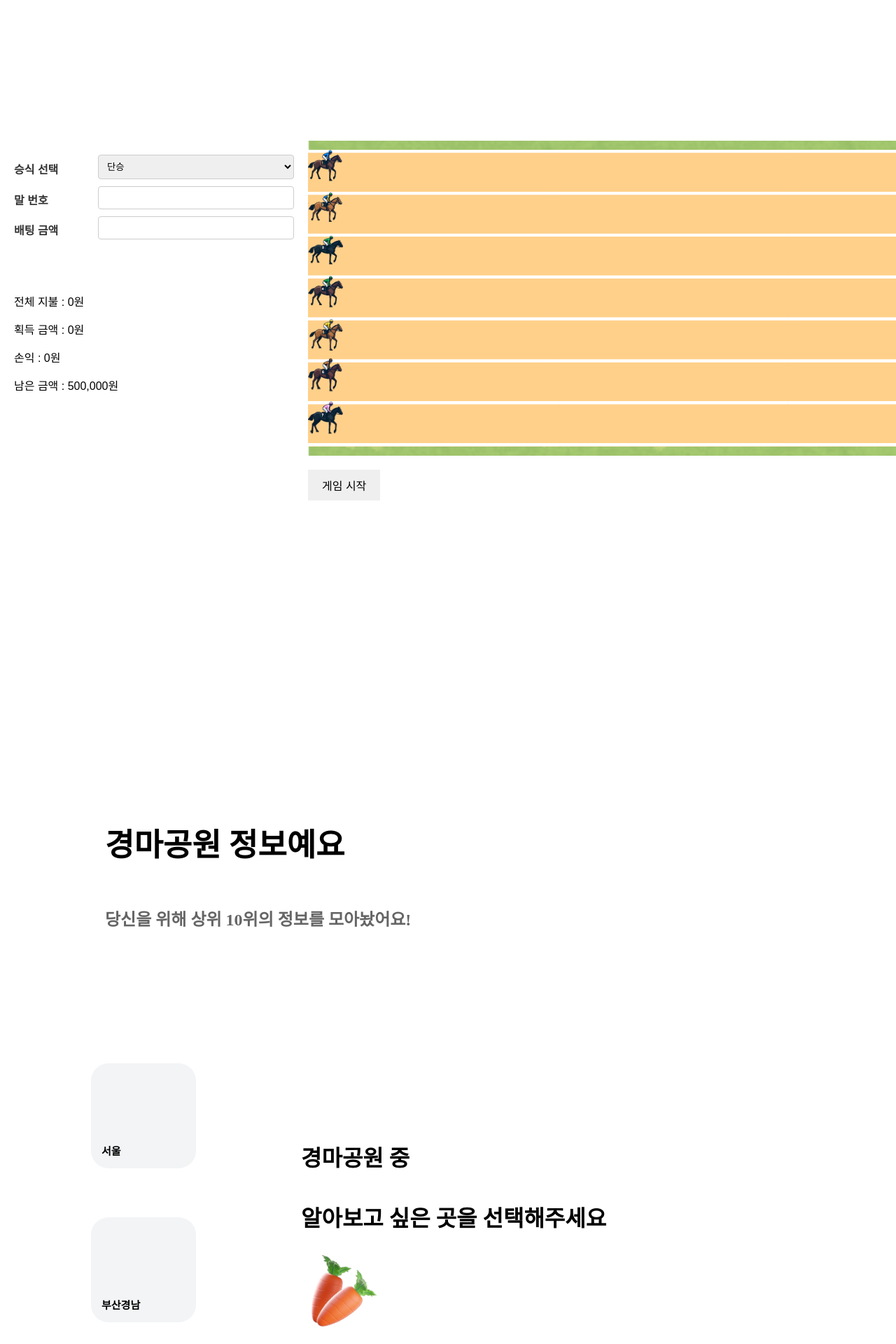
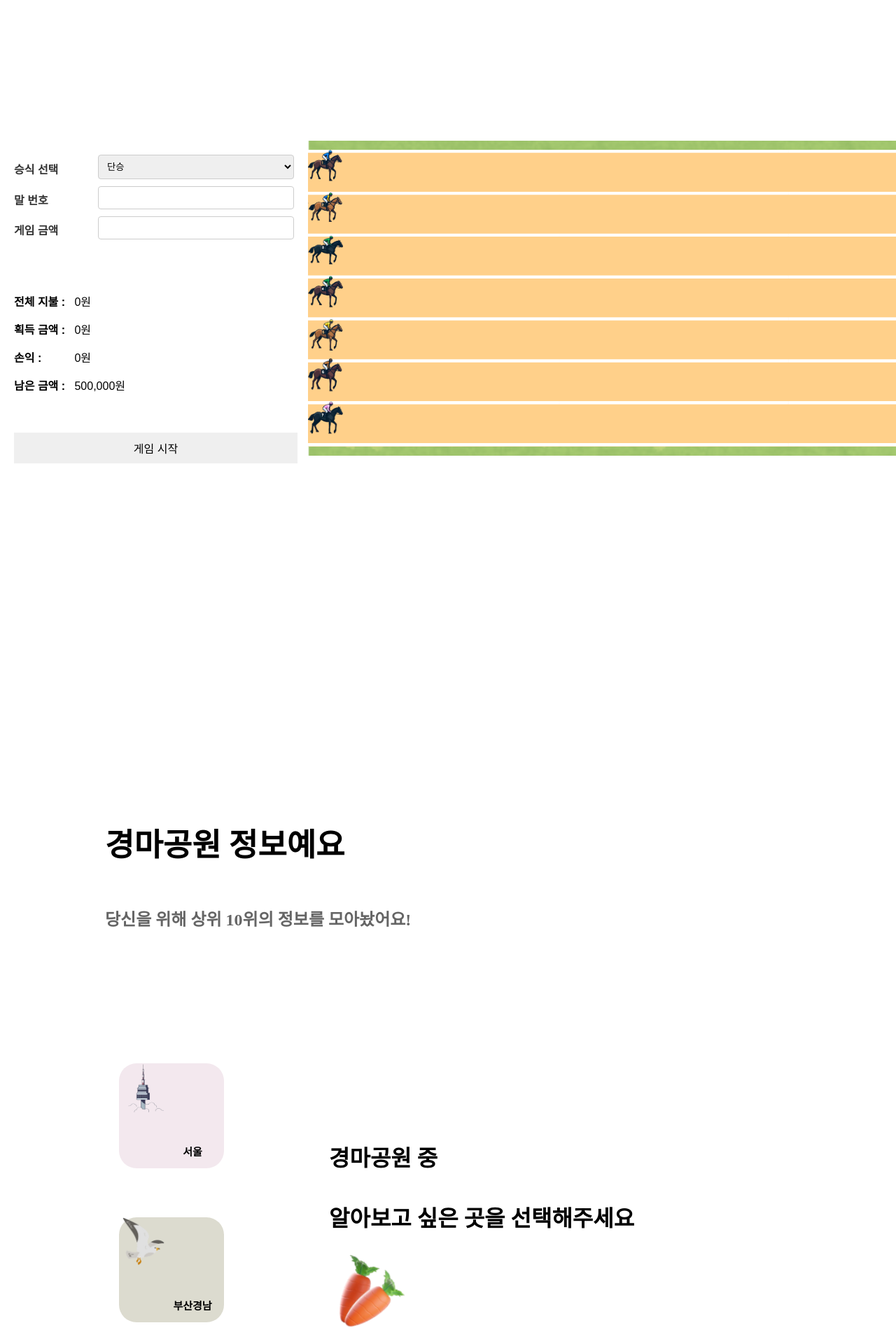
Before and after one commit to KDG7/project_-, a FastAPI app: page / in a window 1280 px wide; the page is wider, and only the part inside the window is pictured. Shown: the part 4080-6000 px from the top of that part at 70% size. Run offline with FastAPI, Linux system fonts and the light colour scheme.

Commit message:
maybeTheFinal

```diff
--- a/static/css/footer.css
+++ b/static/css/footer.css
@@ -1,4 +1,25 @@
 /*------footer css------*/
+.footer_up{
+    height: 300px;
+    width: inherit;
+    display: flex;
+    align-items: center;
+}
+.footer_logo_box{
+    display: flex;
+    flex-direction: row;
+    margin-left: 100px;
+}
+.footer_logo>img{
+    height: 40px;
+    width: 40px;
+}
+.footer_logo_info{
+    font-weight: 600;
+    font-size: 30px;
+    margin-left: 7px;
+}
+
 footer .footer_ul{
     list-style-type: none;
     display: flex;
@@ -14,7 +35,7 @@ footer .footer_ul{
 .footer_list_width2{
 }
 .footer_list h5{
-    font-size: 15px;
+    font-size: 17px;
 }
 .footer_span_list{
     display: flex;
--- a/static/css/main.css
+++ b/static/css/main.css
@@ -38,7 +38,7 @@ article{
 }
 
 footer{
-    padding: 200px 30px;
+    padding: 0px 30px 300px 30px;
     height: auto;
     background-color: #f4f4f4;
 }
@@ -326,22 +326,35 @@ footer{
 .intro_text_box{
     width: 150px;
     height: 150px;
-    margin: 70px 0px 0px 130px;
-    background-color: #f2f4f6;
+    margin: 70px 0px 0px 170px;
     border-radius: 25px;
     border: 0px solid white;
     display: flex;
-    align-items: end;
-    justify-content: left;
+    flex-direction: column;
     cursor: pointer;
 }
+.text_box_seoul{
+    background-color: #F3E8EE;
+}
+.text_box_busan{
+    background-color: #DCDBCF;
+}
+.text_box_jeju{
+    background-color: #BACDB0;
+}
+.text_box_img{
+    height: 70px;
+    width: 70px;
+}
+
 .intro_text{
     text-align: center;
     font-size: 15px;
-    margin: 15px 15px;
+    margin: 45px 0px 0 60px;
     font-weight: 600;
 }
 .intro_text_box:hover{
+    opacity: 70%;
     box-shadow: 0.7px 0.7px 0.7px 0.7px #e4e4e5;
 }
 .intro_select_img_box{
@@ -494,7 +507,7 @@ footer{
 }
 
 .title_r2{
-    margin: 100px 400px 240px 0px;
+    margin: 100px 240px 240px 0px;
 }
 
 .care_service_title2{
@@ -652,4 +665,5 @@ footer{
 
 .care_service_ho:hover{
     transform: scale(1.04);
+    background-color: #E4E4E4;
 }
--- a/static/css/race.css
+++ b/static/css/race.css
@@ -15,7 +15,7 @@
     border: none;
     background-color: #F2f4f6;
     opacity: 80%;
-    top: -512px;
+    top: -471px;
     left: 0.3px;
     display: none;
 }
@@ -24,6 +24,20 @@
     align-items: center;
     justify-content: center;
     height: 433px;
+}
+.race_game_over_text{
+    text-align: center;
+}
+.race_game_over_text>h3{
+    font-size: 30px;
+}
+.race_game_over_text>p{
+    font-size: 18px;
+    font-weight: bold;
+}
+.race_game_over_text>p>span{
+    font-size: 18px;
+    font-weight: 500;
 }
 
 .game-container {
@@ -77,6 +91,8 @@
     font-size: 16px;
     cursor: pointer;
     border: none;
+    width: 405px;
+    margin-top: 40px;
 }
 
 #startButton:hover {
--- a/static/css/scroll.css
+++ b/static/css/scroll.css
@@ -78,3 +78,11 @@
     font-weight: 600;
     margin-top: 400px;
 }
+.service_info_logo_box{
+    margin-top: 350px;
+    margin-left: 50px;
+}
+.service_info_logo{
+    height: 200px;
+    width: 200px;
+}
--- a/static/css/slide.css
+++ b/static/css/slide.css
@@ -20,13 +20,15 @@
   }
 
   .item1{
-  flex-direction: column;
+    flex-direction: column;
   }
-
   .item2{
     flex-direction: column;
   }
   .item3{
+    flex-direction: column;
+  }
+  .item4{
     flex-direction: column;
   }
 
--- a/static/css/temp.css
+++ b/static/css/temp.css
@@ -47,3 +47,8 @@
     font-size: 13px;
     color: red;
 }
+.betResults_text{
+    font-weight: bold;
+    display: inline-block;
+    width: 82px;
+}
--- a/templates/footer.html
+++ b/templates/footer.html
@@ -1,3 +1,13 @@
+<div class="footer_up">
+    <div class="footer_logo_box">
+        <div class="footer_logo">
+            <img src="{{ url_for('static', path='img/MLogo.png') }}">
+        </div>
+        <div class="footer_logo_info">
+            Marlearn
+        </div>
+    </div>
+</div>
 <ul class="footer_ul">
     <li class="footer_list footer_list_width1">
         <h5>서비스 바로가기</h5>
@@ -11,7 +21,7 @@
     <li class="footer_list footer_list_width2">
         <h5>문의</h5>
         <div class="footer_span_list">
-            <span>전화 : 1234-5678 (24시간  연중 무휴)</span>
+            <span>전화 : 010-2113-4223 (24시간  연중 무휴)</span>
         </div>
     </li>
 </ul>
--- a/templates/header.html
+++ b/templates/header.html
@@ -4,7 +4,7 @@
             Marlearn
         </div>
         <div class="main_logo">
-            <img src="{{ url_for('static', path='img/logo.png') }}">
+            <img src="{{ url_for('static', path='img/MLogo.png') }}">
         </div>
 
         <div class="header_content_list">
--- a/templates/mainH.html
+++ b/templates/mainH.html
@@ -26,7 +26,7 @@
                 <img class="main_img"src="{{ url_for('static', path='img/main_img.png') }}" alt="main">
             </div>
             <div class="title_q">
-                <div><h2>한국 경마의 모든 것!</h2></div>
+                <div><h2>한국 경마 알아보기!</h2></div>
                 <h5></h5>
             </div>
             <div class="bla_box">
@@ -96,7 +96,7 @@
                         <h2 class="service_race_up_text2">연습해봐요</h2>
                     </div>
                     <div class="service_race_up">
-                        <div class="service_race_left">
+                        <div class="service_race_left motion_l">
                             {% include 'temp.html' %}
 
                         </div>
@@ -118,20 +118,29 @@
                 <h2 class="intro_title_sub">당신을 위해 상위 10위의 정보를 모아놨어요!</h2>
                 <div class="intro_list_block">
                     <div class="intro_text_list motion_l">
-                        <div class="intro_text_box_box">
-                            <div id="seoul" class="intro_text_box" onclick="showContent('A')"><span class="intro_text">서울</span></div>
+                        <div id="seoul" class="intro_text_box_box">
+                            <div class="intro_text_box text_box_seoul" onclick="showContent('A')">
+                                <img class="text_box_img" src="{{ url_for('static', path='img/seoulLogo.png') }}" alt="seoul">
+                                <span class="intro_text">서울</span>
+                            </div>
                             <span class="intro_select_img_box" id="intro_img1" style="visibility: hidden;">
                                 <img class="intro_select_img" src="{{ url_for('static', path='img/carrot.png') }}" alt="carrot">
                             </span>
                         </div>
                         <div id="busan" class="intro_text_box_box">
-                            <div class="intro_text_box" onclick="showContent('B')"><span class="intro_text">부산경남</span></div>
+                            <div class="intro_text_box text_box_busan" onclick="showContent('B')">
+                                <img class="text_box_img" src="{{ url_for('static', path='img/busanLogo.png') }}" alt="busan">
+                                <span class="intro_text">부산경남</span>
+                            </div>
                             <span class="intro_select_img_box" id="intro_img2" style="visibility: hidden;">
                                 <img class="intro_select_img"src="{{ url_for('static', path='img/carrot.png') }}" alt="carrot">
                             </span>
                         </div>
                         <div id="jeju" class="intro_text_box_box">
-                            <div class="intro_text_box" onclick="showContent('C')"><span class="intro_text">제주</span></div>
+                            <div class="intro_text_box text_box_jeju" onclick="showContent('C')">
+                                <img class="text_box_img" src="{{ url_for('static', path='img/jejuLogo.png') }}" alt="jeju">
+                                <span class="intro_text">제주</span>
+                            </div>
                             <span class="intro_select_img_box" id="intro_img3" style="visibility: hidden;">
                                 <img class="intro_select_img"src="{{ url_for('static', path='img/carrot.png') }}" alt="carrot">
                             </span>
--- a/templates/race.html
+++ b/templates/race.html
@@ -8,15 +8,14 @@
         <div class="runner" id="runner6"><img class="player" src="static/img/player6.png" alt="player"></div>
         <div class="runner" id="runner7"><img class="player" src="static/img/player7.png" alt="player"></div>
     </div>
-    <button id="startButton">게임 시작</button>
 </div>
 <div id="race_game_over" class="race_game_over" style="display: none;"> <!-- 기본적으로 숨김 -->
     <div class="race_game_over_text_box">
         <div class="race_game_over_text">
             <h3>경기가 끝났습니다</h3>
-            <p>1등: <span id="firstplace"></span></p>
-            <p>2등: <span id="secondplace"></span></p>
-            <p>3등: <span id="thirdplace"></span></p>
+            <p>1 착 : <span id="firstplace"></span></p>
+            <p>2 착 : <span id="secondplace"></span></p>
+            <p>3 착 : <span id="thirdplace"></span></p>
             <h3>게임 결과 : <span id="betResult"></span>원</h3>
         </div>
     </div>
--- a/templates/raceGround.html
+++ b/templates/raceGround.html
@@ -33,7 +33,7 @@
         <div class="raceGround_right_box">
             <img class="map_img"src="{{ url_for('static', path='img/seoul_map.png') }}" alt="seoul">
             <div class="raceGround_right_add_box">
-                <div><span>주소 : </span>13822 경기도 과천시 경마공원대로 107</div>
+                <div><span>주소 : </span>경기도 과천시 경마공원대로 107</div>
                 <div><span>교통 안내 : </span>지하철 4호선 경마공원역 하차</div>
             </div>
         </div>
--- a/templates/scroll.html
+++ b/templates/scroll.html
@@ -30,4 +30,7 @@
     <div  class="service_info_compare_right_text motion_r">
         <h2>으로 해볼까요?</h2>
     </div>
+    <div class="service_info_logo_box motion_r">
+        <img class="service_info_logo" src="{{ url_for('static', path='img/MLogo.png') }}" alt="logo">
+    </div>
 </div>
--- a/templates/slide.html
+++ b/templates/slide.html
@@ -16,6 +16,11 @@
         <h2 class="info_text_text">서울, 부산경남, 제주</h2>
         <h2 class="info_text_text">세 곳에 있어요.</h2>
     </div>
+
+    <div class="info_text_box item4">
+        <h2 class="info_text_text">착이란 순위를 의미해요.</h2>
+        <h2 class="info_text_text">경마에서는 1등이 아닌 1착이라고 한답니다.</h2>
+    </div>
     <div class="slide_prev_button slide_button">
         <img class="left_img"src="{{ url_for('static', path='img/left.png') }}" alt="left">
     </div>
--- a/templates/temp.html
+++ b/templates/temp.html
@@ -27,7 +27,7 @@
                     <input class="horse_input" type="number" id="horseNumber3" min="1" max="7">
                 </div>
                 <div class="only_flex_row">
-                    <label for="betAmount">배팅 금액</label>
+                    <label for="betAmount">게임 금액</label>
                     <input class="horse_input" type="number" id="betAmount" min="100" max="100000" step="500">
                 </div>
             </div>
@@ -49,11 +49,13 @@
 
             <!-- 금액 변동 결과와 현재 금액 -->
             <div id="betResults">
-                <p>전체 지불 : <span id="totalBet">0</span>원</p>
-                <p>획득 금액 : <span id="totalWin">0</span>원</p>
-                <p>손익 : <span id="netProfit">0</span>원</p>
-                <p>남은 금액 : <span id="currentAmount">500,000</span>원</p> <!-- 초기 금액 50만원 설정 -->
+                <p><span class="betResults_text">전체 지불  : </span> <span id="totalBet">0</span>원</p>
+                <p><span class="betResults_text">획득 금액  : </span> <span id="totalWin">0</span>원</p>
+                <p><span class="betResults_text">손익 : </span> <span id="netProfit">0</span>원</p>
+                <p><span class="betResults_text">남은 금액  : </span> <span id="currentAmount">500,000</span>원</p> <!-- 초기 금액 50만원 설정 -->
             </div>
+
+            <button id="startButton">게임 시작</button>
         </div>
     </div>
 </div>
```
Also changed, not shown: static/js/race.js (+45 -21 lines), static/img/MLogo.png (added), static/img/busanLogo.png (added), static/img/jejuLogo.png (added), static/img/seoulLogo.png (added).
